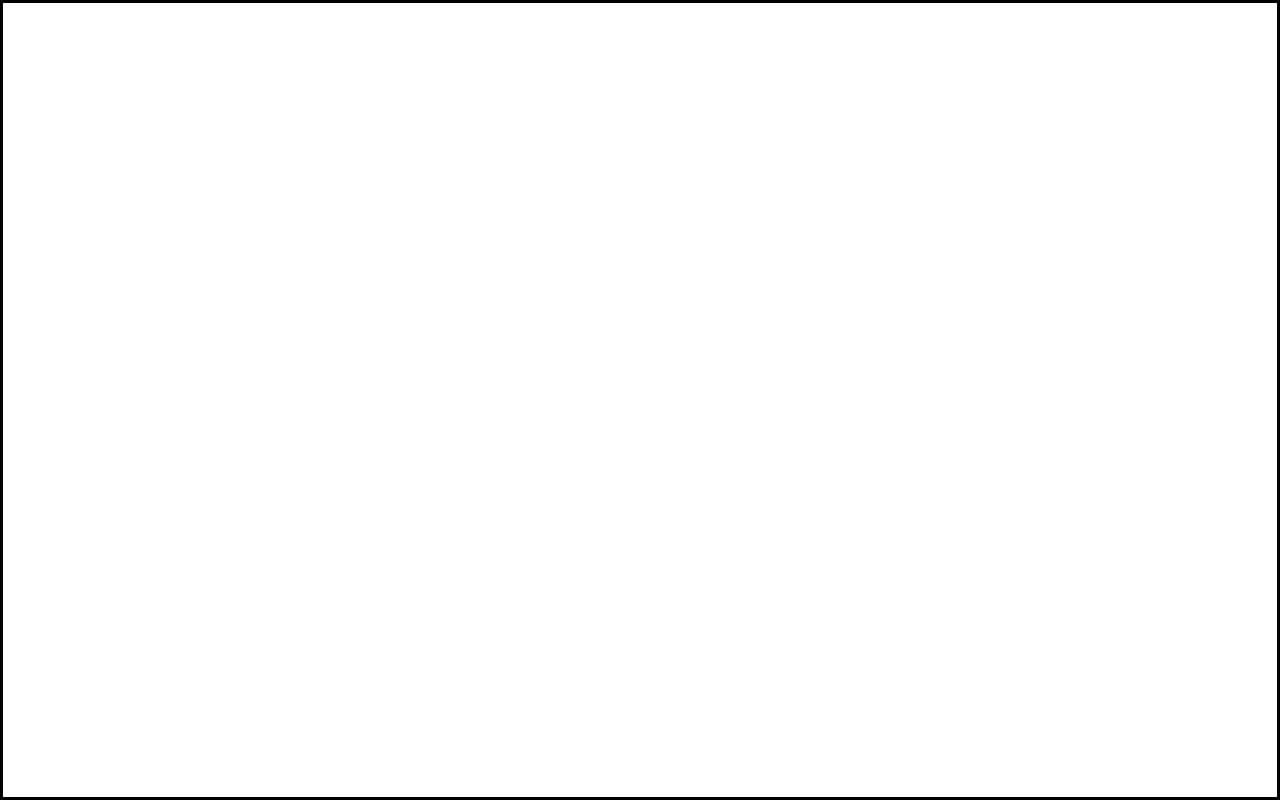
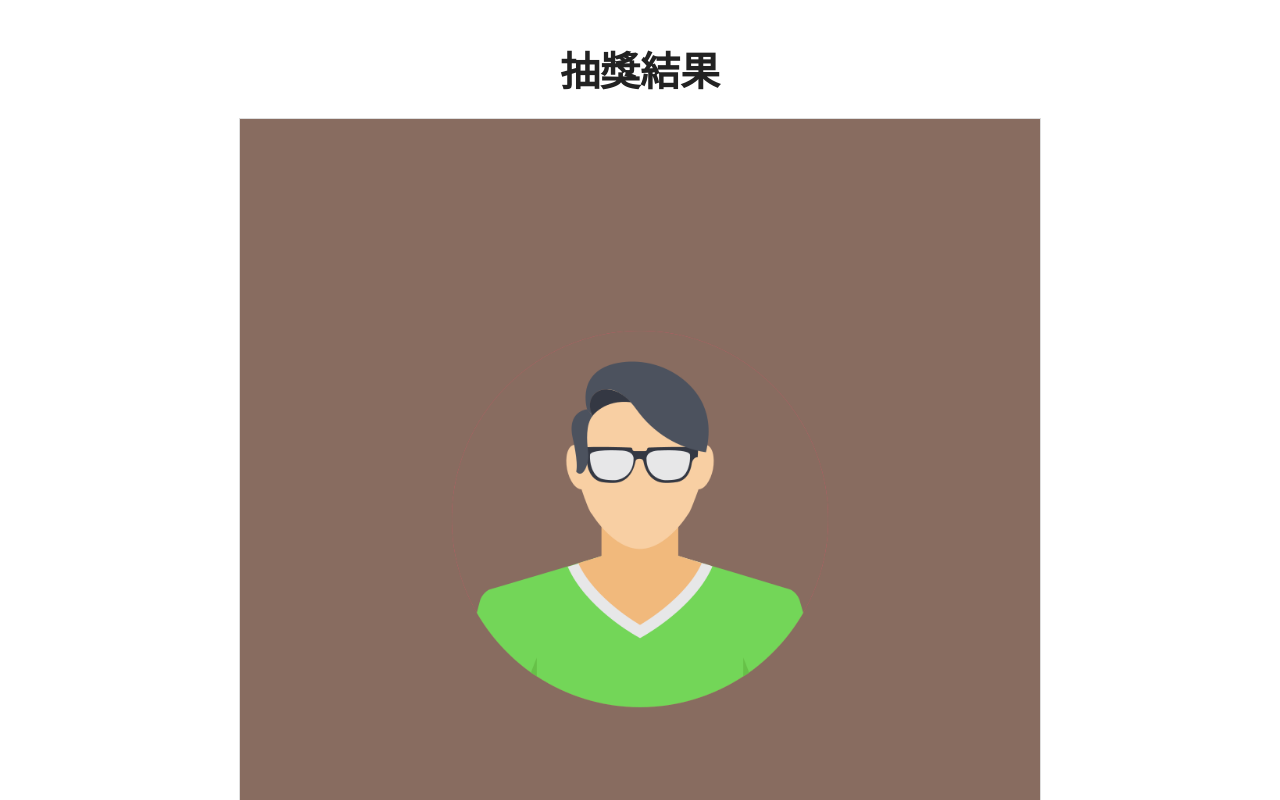
Before and after one commit to coco0225tw/counter-draw, a Next.js app: page /result in a window 1280 px wide. Built offline with nearby package versions, Linux system fonts and the light colour scheme.

Commit message:
complete result page and rwd

```diff
--- a/components/Participant/ParticipantItem/index.tsx
+++ b/components/Participant/ParticipantItem/index.tsx
@@ -5,7 +5,7 @@ export function ParticipantItem({ name }: { name: string }) {
   return (
     <ParticipantItemWrapper>
       <div className="profile">
-        <Image src={profileImg} alt="profile" />
+        <Image width={64} height={64} src={profileImg} alt="profile" />
       </div>
       <div className="name">{name}</div>
     </ParticipantItemWrapper>
--- a/components/Participant/ParticipantList/style.ts
+++ b/components/Participant/ParticipantList/style.ts
@@ -7,4 +7,5 @@ export const ParticipantItemListWrapper = styled.div`
   padding: 20px;
   gap: 20px;
   overflow: scroll;
+  border: solid 1px #dddddd;
 `;
--- a/components/Result/index.tsx
+++ /dev/null
@@ -1,5 +0,0 @@
-import { ResultWrapper } from './style';
-
-export function ResultPopup() {
-  return <ResultWrapper></ResultWrapper>;
-}
--- a/components/Result/style.ts
+++ /dev/null
@@ -1,2 +0,0 @@
-import styled from 'styled-components';
-export const ResultWrapper = styled.div``;
--- a/src/pages/result.tsx
+++ b/src/pages/result.tsx
@@ -1,3 +1,17 @@
+import { ResultWrapper } from '@/styles/result';
+import Image from 'next/image';
+import Profile from '../../public/result_profile.png';
 export default function Result() {
-  return <></>;
+  const name = '123';
+  return (
+    <ResultWrapper>
+      <div className="title">抽獎結果</div>
+      <div className="profile">
+        <div className="profile_img">
+          <Image height={400} width={400} priority src={Profile} alt="result page profile" />
+        </div>
+        <div className="name">{name}</div>
+      </div>
+    </ResultWrapper>
+  );
 }
--- a/src/styles/global.ts
+++ b/src/styles/global.ts
@@ -9,10 +9,12 @@ html,body{
 #__next{
     width: 100%;
     height: 100%;
+    position: fixed;
+    overflow: scroll;
 }
 *{
     box-sizing: border-box;
-    border: solid 1px black;
+    /* border: solid 1px black; */
     font-size: 24px;
     color: #222222;
 }
--- a/src/styles/index.ts
+++ b/src/styles/index.ts
@@ -9,8 +9,12 @@ export const HomeWrapper = styled.div`
   padding: 40px;
   gap: 20px;
   min-width: 500px;
+
   @media (max-width: 860px) {
     flex-direction: column;
-    overflow: scroll;
+    padding-bottom: 0;
+    > :last-child {
+      padding-bottom: 40px;
+    }
   }
 `;
--- /dev/null
+++ b/src/styles/result.ts
@@ -0,0 +1,42 @@
+import styled from 'styled-components';
+export const ResultWrapper = styled.div`
+  display: flex;
+  flex-direction: column;
+  align-items: center;
+  padding: 40px;
+  height: 100%;
+  min-width: 500px;
+  .title {
+    font-weight: bold;
+    font-size: 40px;
+  }
+  .profile {
+    margin-top: 20px;
+    transform-origin: top;
+    transition: transform 300ms ease-in-out;
+    border: solid 1px #dddddd;
+    @media (max-width: 840px) and (min-width: 700px) {
+      transform: scale(0.8);
+    }
+    @media (max-width: 700px) {
+      width: 100%;
+    }
+  }
+  .profile_img {
+    width: 800px;
+    aspect-ratio: 1 / 1;
+    display: flex;
+    align-items: center;
+    justify-content: center;
+    background-color: #886c60;
+    @media (max-width: 700px) {
+      width: 100%;
+    }
+  }
+  .name {
+    justify-content: start;
+    font-size: 36px;
+    padding: 10px 0;
+    text-indent: 10px;
+  }
+`;
```
Also changed, not shown: public/result_profile.png (added).
